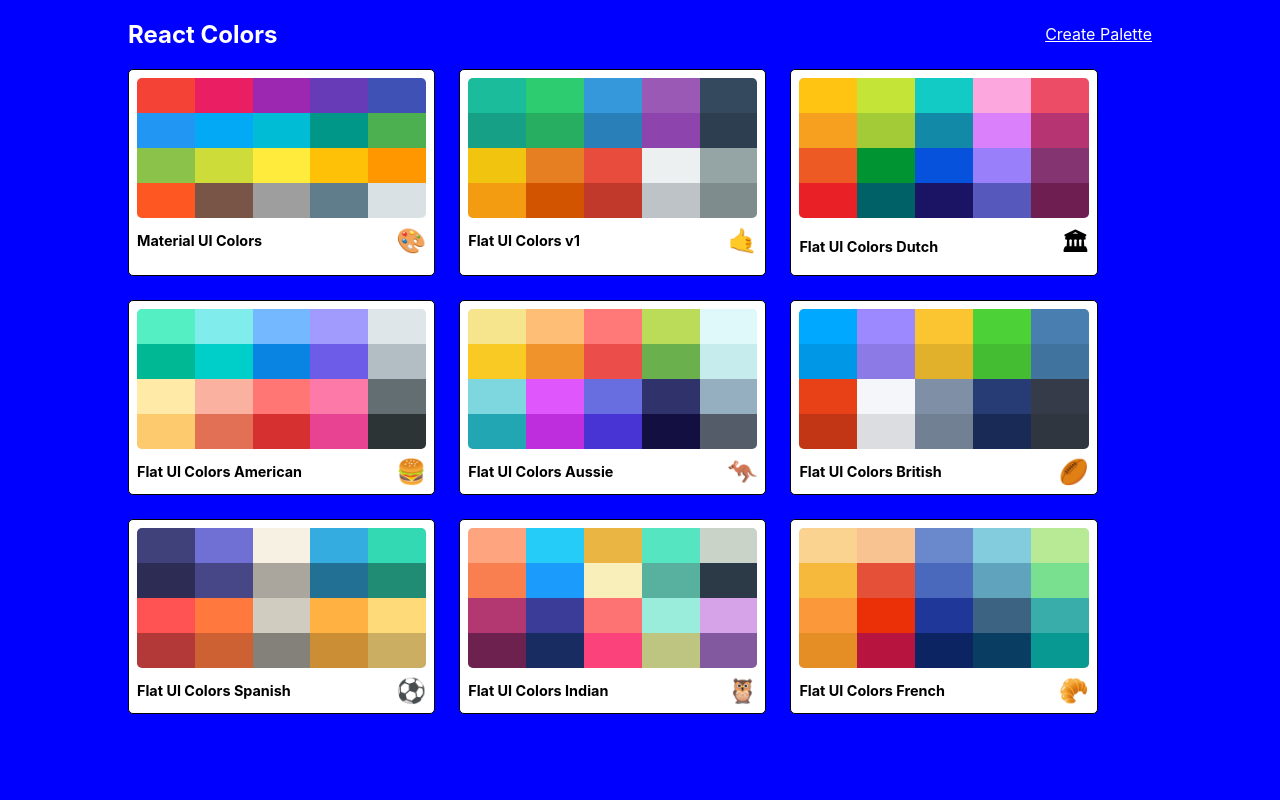
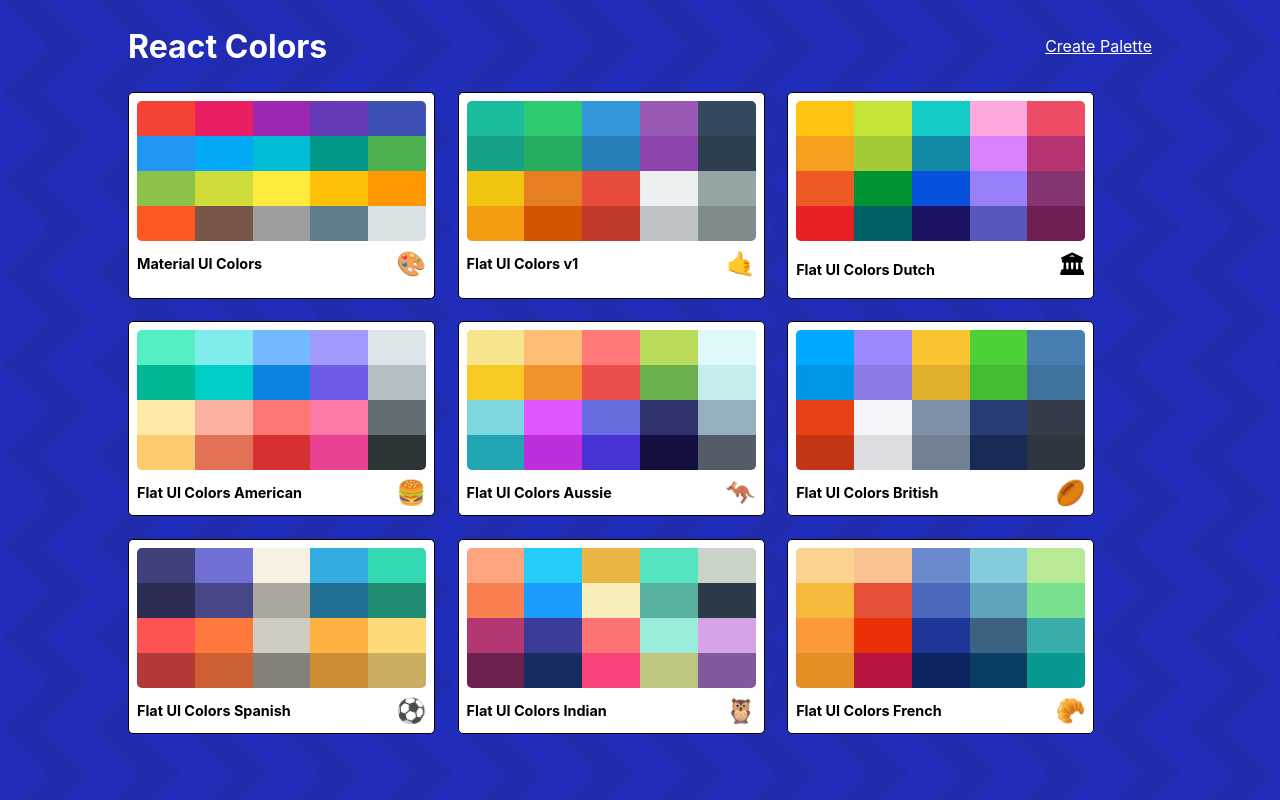
Before and after one commit to jasontjahjono/the-color-project, a React (Create React App) app: page / in a window 1280 px wide. Built offline with nearby package versions, Linux system fonts and the light colour scheme.

Commit message:
Add Background SVG to PaletteList

```diff
--- a/src/PaletteList.js
+++ b/src/PaletteList.js
@@ -14,7 +14,7 @@
             <div className={classes.root}>
                 <div className={classes.container}>
                     <nav className={classes.nav}>
-                        <h1>React Colors</h1>
+                        <h1 className={classes.heading}>React Colors</h1>
                         <Link to="/palette/new">Create Palette</Link>
                     </nav>
                     <div className={classes.palettes}>
--- a/src/styles/PaletteListStyles.js
+++ b/src/styles/PaletteListStyles.js
@@ -1,11 +1,17 @@
 import sizes from './sizes';
+import bg from './bg.svg';
 export default {
     root: {
-        backgroundColor: "blue",
+        /* background by SVGBackgrounds.com */
+        backgroundImage: `url(${bg})`,
         height: "100vh",
         display: "flex",
         alignItems: "flex-start",
-        justifyContent: "center"
+        justifyContent: "center",
+        overflow: "auto",
+    },
+    heading: {
+        fontSize: "2rem"
     },
     container: {
         width: "50%",
@@ -35,7 +41,7 @@
         width: "100%",
         display: "grid",
         gridTemplateColumns: "repeat(3, 30%)",
-        gridGap: "1.5rem",
+        gridGap: "1.4rem",
         [sizes.down("sm")]: {
             gridTemplateColumns: "repeat(2, 50%)"
         },
```
Also changed, not shown: src/styles/bg.svg (added).
